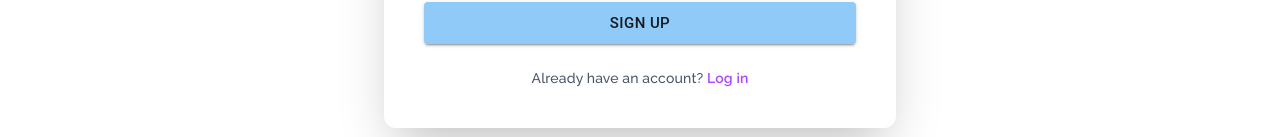
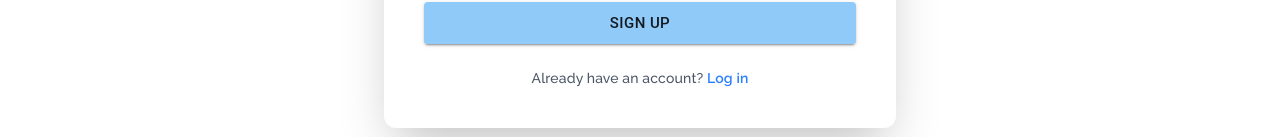
Before and after one commit to shiba-murmu/career-lift-system-project, a React (Vite) app in the folder frontend/: page /signup in a window 1280 px wide. Shown: the part 663-800 px from the top of the page. Built offline with nearby package versions, Linux system fonts and the light colour scheme.

Commit message:
update SignUp page styling and change login link color to blue

```diff
--- a/frontend/src/pages/SignUp/SignUp.jsx
+++ b/frontend/src/pages/SignUp/SignUp.jsx
@@ -7,6 +7,7 @@ function SignUp() {
 
   return (
     <div className="flex flex-col justify-center items-center md:min-h-screen my-5 md:my-0 px-4 sm:px-6 lg:px-8" style={{fontFamily : 'Open sans', fontWeight : 'bold'}}>
+
       <div className="bg-white dark:bg-[#262626] shadow-2xl dark:shadow-0 rounded-xl p-6 sm:p-10 w-full max-w-md sm:max-w-lg">
         <h2 className="text-2xl animateText  md:text-3xl  font-extrabold text-center text-[#90caf9] mb-6 sm:mb-8">
           Create Your Account
@@ -90,7 +91,7 @@ function SignUp() {
           Already have an account?{" "}
           <a
             href="/login"
-            className="text-purple-500 font-semibold hover:underline"
+            className="text-blue-500 font-semibold hover:underline"
           >
             Log in
           </a>
```
